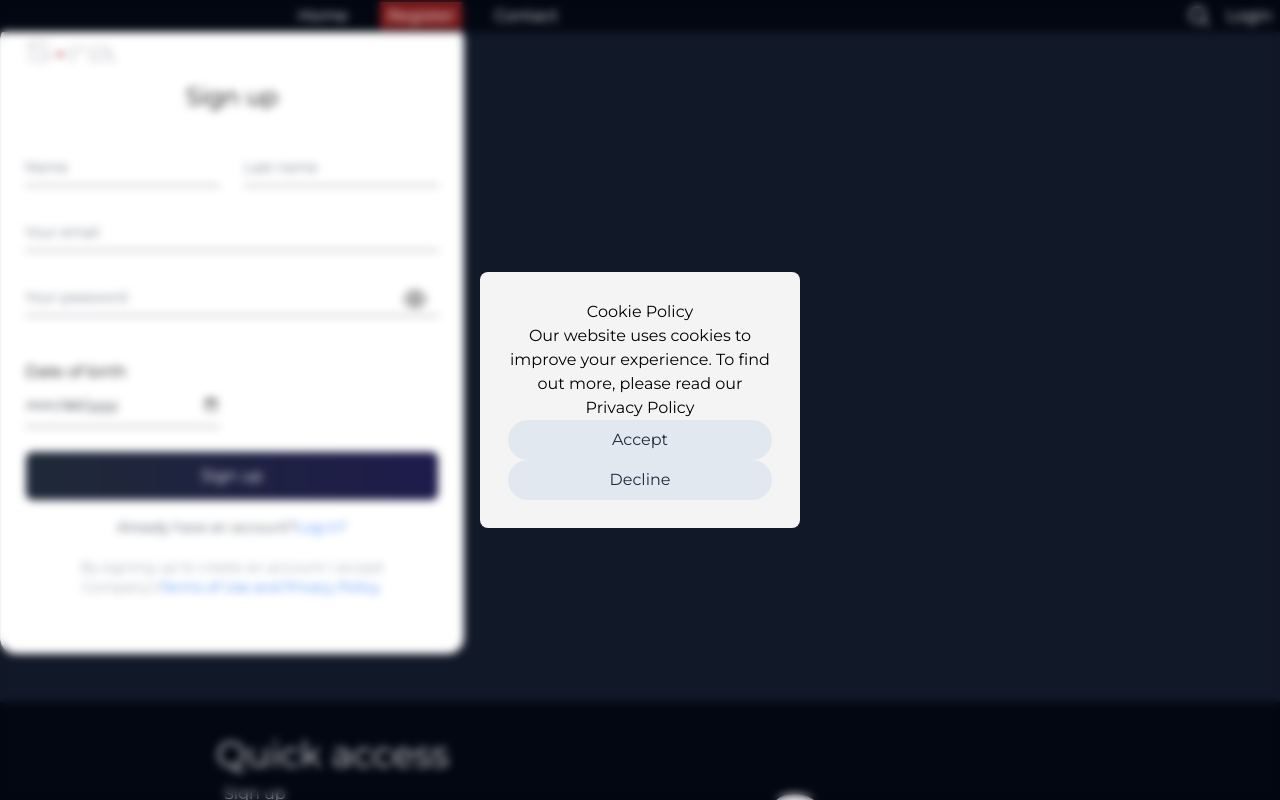
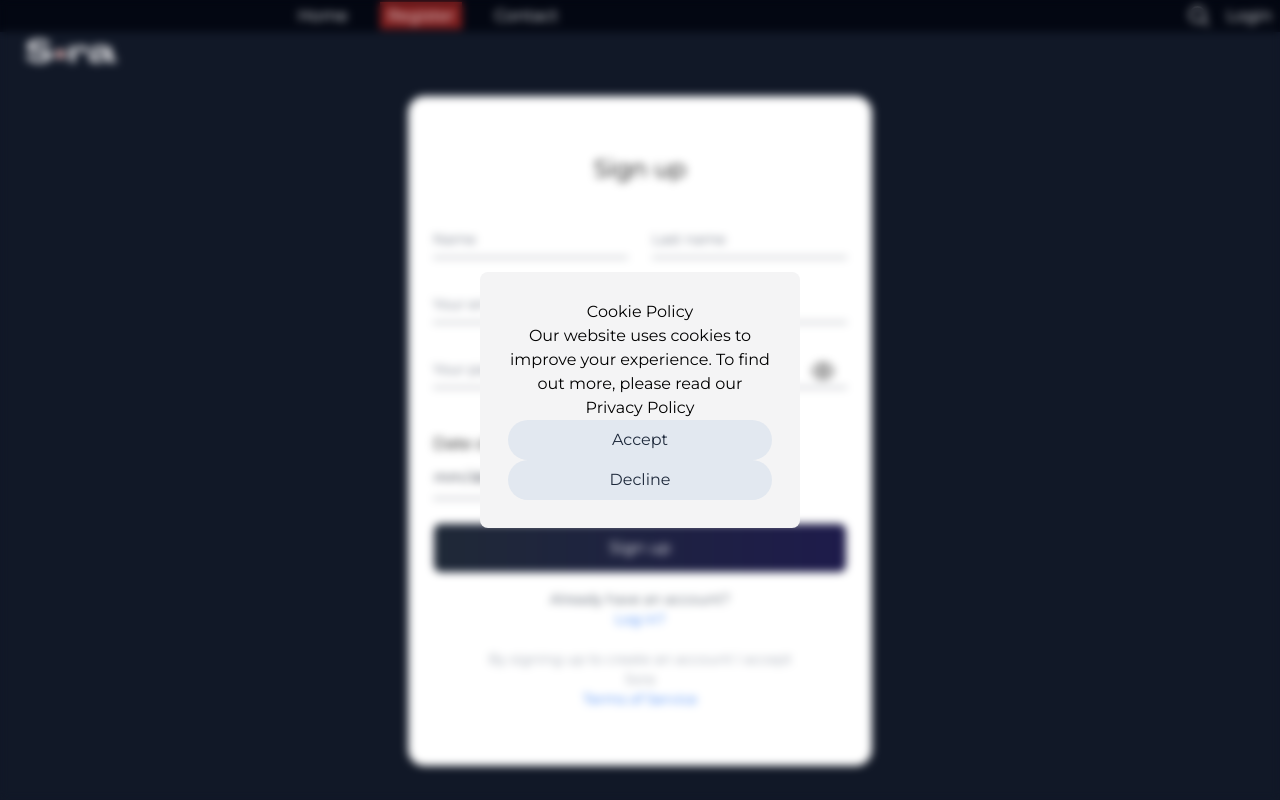
Before and after one commit to matthieuGravy/sora-cine, a React (Vite) app in the folder client-sora/: page /register in a window 1280 px wide. Shown: the top 800 px of the page. Built offline with nearby package versions, Linux system fonts and the light colour scheme.

Commit message:
confirmation signup

```diff
--- a/client-sora/src/compments/Newsletter.jsx
+++ b/client-sora/src/compments/Newsletter.jsx
@@ -6,6 +6,7 @@ function Newsletter() {
   const [email, setEmail] = useState("");
   const [error, setError] = useState("");
   const [success, setSuccess] = useState(false);
+  const [formSubmitted, setFormSubmitted] = useState(false); // Nouvelle variable d'état
 
   useEffect(() => {
     if (email) {
@@ -32,6 +33,7 @@ function Newsletter() {
         setError(data.error);
       } else {
         setSuccess(true);
+        setFormSubmitted(true); // Mettre à jour la variable d'état lorsque le formulaire est soumis avec succès
       }
     } catch (err) {
       console.error(err);
@@ -42,8 +44,11 @@ function Newsletter() {
   return (
     <section className="newsletter">
       <h3 className="pb-2 pt-2 text-2xl xl:text-4xl">Newsletter</h3>
-      {success && <p className="text-green-500">Subscribed successfully!</p>}
+      {success && !formSubmitted && (
+        <p className="text-green-500">Subscribed successfully!</p>
+      )}
       {error && <p className="text-red-500">{error}</p>}
+      {!formSubmitted ? ( // Afficher le formulaire tant que le formulaire n'a pas été soumis
         <form
           className="flex gap-x-3 gap-y-3 flex-col w-72 items-end"
           onSubmit={handleSubmit}
@@ -57,6 +62,10 @@ function Newsletter() {
           ></input>
           <ButtonSubscribe>Subscribe</ButtonSubscribe>
         </form>
+      ) : (
+        // Afficher le message "formulaire envoyé" une fois le formulaire soumis avec succès
+        <p>Formulaire envoyé</p>
+      )}
     </section>
   );
 }
--- a/client-sora/src/compments/SignupComponent.jsx
+++ b/client-sora/src/compments/SignupComponent.jsx
@@ -1,4 +1,6 @@
 import React, { useState } from "react";
+import { NavLink } from "react-router-dom";
+import { ButtonPrimary } from "./Buttons";
 
 function SignupComponent() {
   const [showPassword, setShowPassword] = useState(false);
@@ -9,6 +11,7 @@ function SignupComponent() {
     email: "",
     password: "",
   });
+  const [formSubmitted, setFormSubmitted] = useState(false); // Nouvelle variable d'état
 
   const regexPatterns = {
     name: /^[a-zA-Z]+$/,
@@ -72,6 +75,7 @@ function SignupComponent() {
       // Handle success (e.g., show a success message)
       const responseData = await response.json();
       console.log("Form submitted successfully:", responseData);
+      setFormSubmitted(true);
     } catch (error) {
       // Handle errors (e.g., show an error message)
       console.error("Error submitting form:", error.message);
@@ -80,13 +84,28 @@ function SignupComponent() {
 
   return (
     <>
+      {formSubmitted ? (
+        <>
+          <section className="bg-red-800 min-h-[50vh] rounded-lg min-w-[20rem] text-center grid place-items-center">
+            <article className="p-3 text-white max-h-full">
+              <h2 className="text-2xl mb-8 text-center">Welcome !</h2>
+              <p className="pb-6">You are registered!</p>
+              <ButtonPrimary>
+                <NavLink to="/login" className="">
+                  Go to Login
+                </NavLink>
+              </ButtonPrimary>
+            </article>
+          </section>
+        </>
+      ) : (
+        <>
           <section className="min-w-fit max-w-sm flex-col border bg-white px-6 py-14 shadow-md rounded-2xl">
             <h2 className="text-2xl mb-8 text-center">Sign up</h2>
             <form
               className="grid gap-6 sm:grid-cols-2 pb-4"
               onSubmit={handleSubmit}
             >
-
               {/* name Input */}
 
               <div className="relative z-0">
@@ -219,7 +238,9 @@ function SignupComponent() {
                 </label>
                 {/* Display validation error for password */}
                 {validationErrors.password && (
-              <p className="max-w-sm text-red-500">{validationErrors.password}</p>
+                  <p className="max-w-sm text-red-500">
+                    {validationErrors.password}
+                  </p>
                 )}
               </fieldset>
               {/* Date Input */}
@@ -241,21 +262,23 @@ function SignupComponent() {
                 Sign up
               </button>
             </form>
-        <p className="flex justify-center text-sm text-gray-600">
-          Already have an account?
-          <a className="text-blue-500" href="#">
+            <article className="flex flex-col items-center text-sm ">
+              <p className="text-gray-600">Already have an account?</p>
+              <NavLink to="/login" className="text-blue-500">
                 Log in?
-          </a>
+              </NavLink>
+
+              <p className="pt-5 row-span-2 text-center text-gray-400">
+                By signing up to create an account I accept<br></br>
+                Sora
               </p>
-
-        <p className="mt-5 row-span-2 text-center text-sm text-gray-400">
-          By signing up to create an account I accept<br></br>
-          Company's
-          <a className="text-blue-500" href="">
-            Terms of Use and Privacy Policy.
-          </a>
-        </p>
+              <NavLink to="/terms" className="text-blue-500">
+                Terms of Service
+              </NavLink>
+            </article>
           </section>
+        </>
+      )}
     </>
   );
 }
--- a/client-sora/src/router.jsx
+++ b/client-sora/src/router.jsx
@@ -14,8 +14,8 @@ export const router = createBrowserRouter([
     element: <App />,
     errorElement: <Errorpage />,
     children: [
-      { index: true, element: <Homepage /> },
-      { path: "hello", element: <Landingpage /> },
+      { index: true, element: <Landingpage /> },
+      { path: "hello", element: <Homepage /> },
       { path: "register", element: <Registerpage /> },
       { path: "login", element: <Loginpage /> },
       { path: "contact", element: <Contactpage /> },
--- a/client-sora/src/routes/Contactpage/Contactpage.jsx
+++ b/client-sora/src/routes/Contactpage/Contactpage.jsx
@@ -4,7 +4,7 @@ import { Footer, Footerlanding } from "../../compments/Footer";
 function Contactpage() {
   return (
     <>
-      <section className="pt-6 pb-12">
+      <section className="pt-24 pb-12 grid grid place-items-center">
         <ContactComponent />
       </section>
       <Footer>
--- a/client-sora/src/routes/Loginpage/Loginpage.jsx
+++ b/client-sora/src/routes/Loginpage/Loginpage.jsx
@@ -5,9 +5,8 @@ import ProfileComponent from "../../compments/ProfileComponent";
 function Loginpage() {
   return (
     <>
-      <section className="pt-6 pb-12">
+      <section className="pt-24 pb-12 grid grid place-items-center">
         <LoginComponent />
-        <ProfileComponent />
       </section>
       <Footer>
         <Footerlanding />
--- a/client-sora/src/routes/Loginpage/Settingspage/Settingspage.jsx
+++ b/client-sora/src/routes/Loginpage/Settingspage/Settingspage.jsx
@@ -1,7 +1,8 @@
+import ProfileComponent from "../../../components/ProfileComponent";
 function() {
   return (
     <div>
-      <h1>Myprofilepage</h1>
+       <ProfileComponent />
     </div>
   );
 }
--- a/client-sora/src/routes/registerpage/registerpage.jsx
+++ b/client-sora/src/routes/registerpage/registerpage.jsx
@@ -1,9 +1,10 @@
 import SignupComponent from "../../compments/SignupComponent";
 import { Footer, Footerlanding } from "../../compments/Footer";
+
 function Registerpage() {
   return (
     <>
-      <section className="pt-6 pb-12">
+      <section className="pt-24 pb-12 grid place-items-center">
         <SignupComponent />
       </section>
       <Footer>
```
Also changed, not shown: 1 other file (tests, documents, lock files or other folders). Lines whose indentation alone changed are shown as unchanged.
